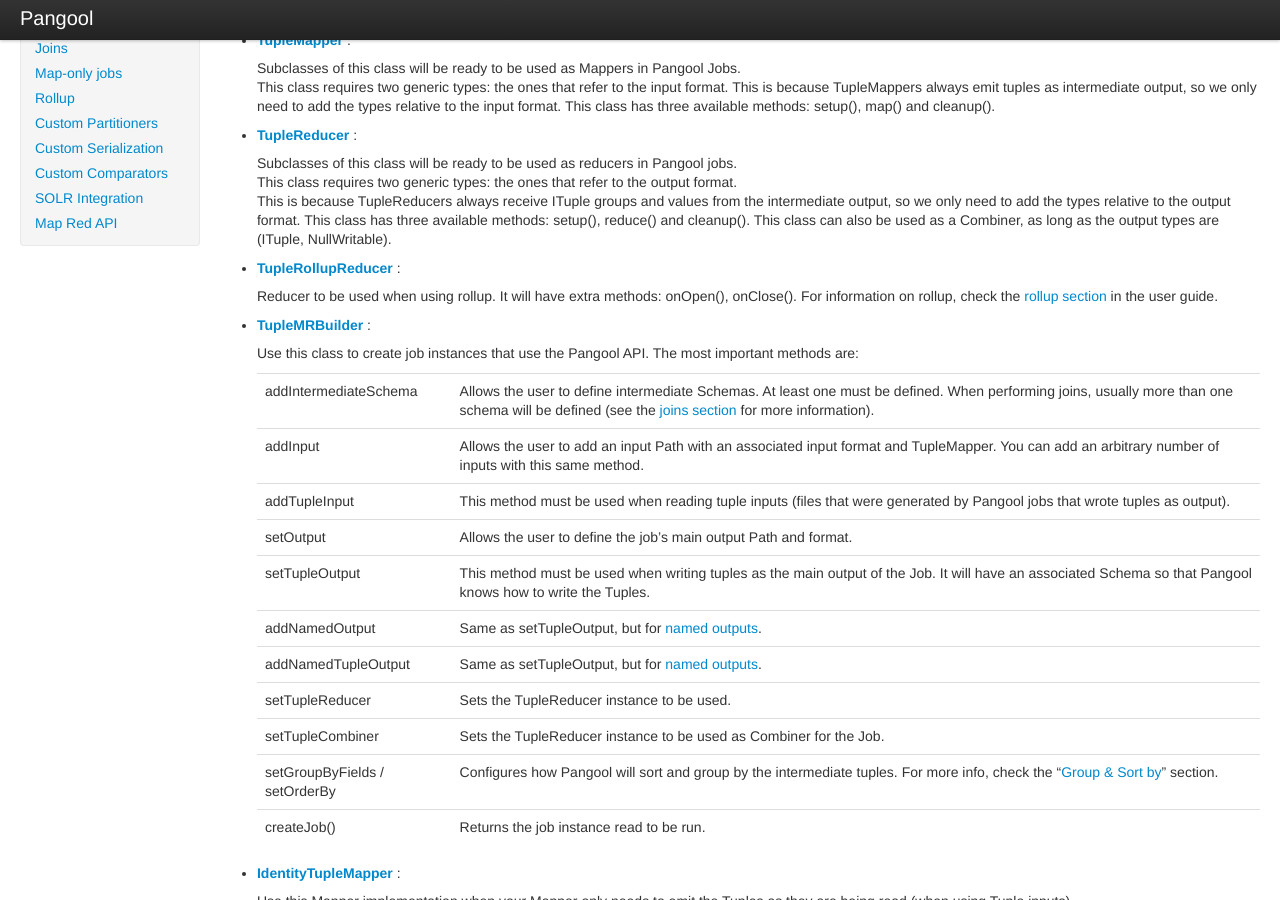
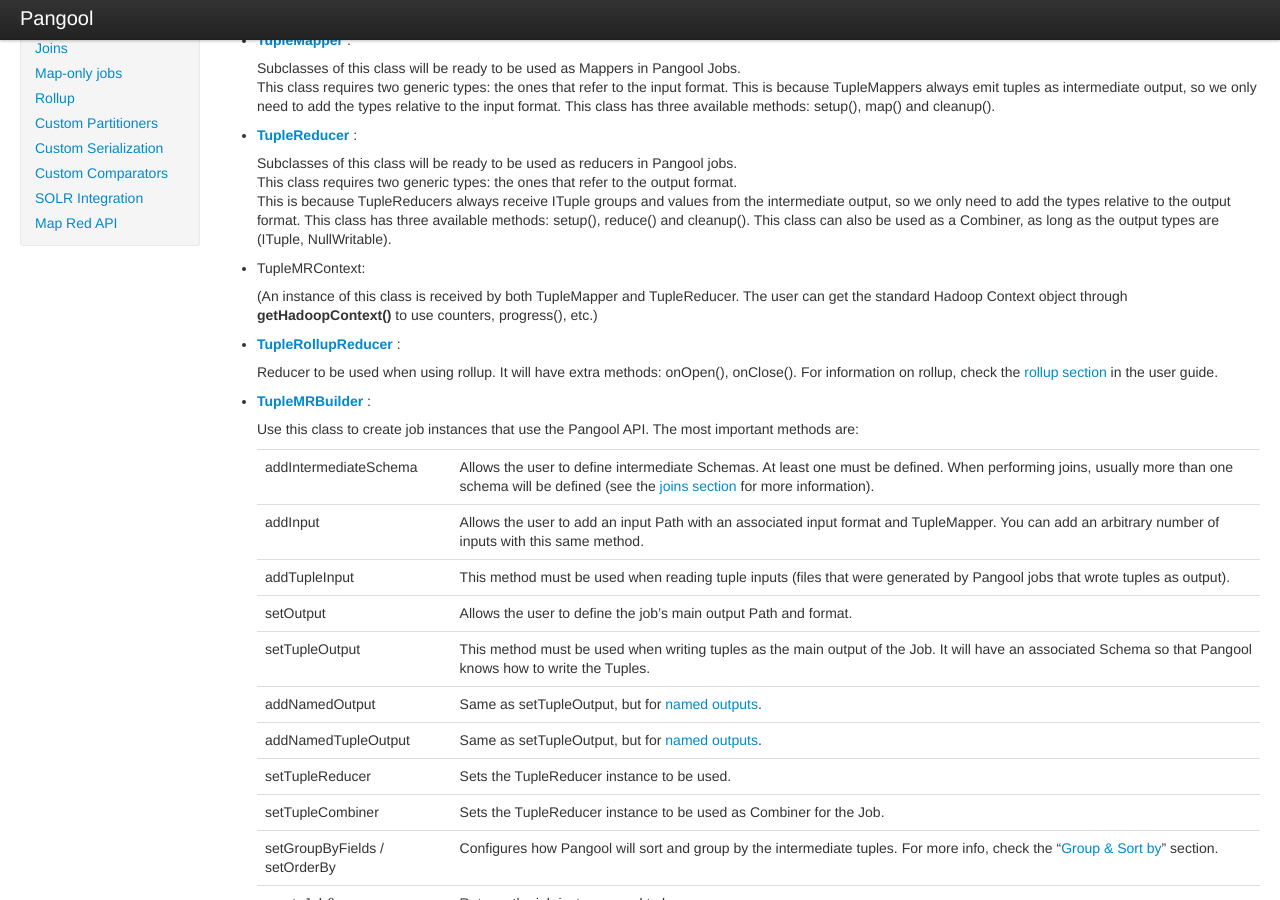
Before and after one commit to datasalt/pangool, a Jekyll site: the page built from userguide/mapred_api.html, in a window 1280 px wide and 900 px high, scrolled down 306 px. Built offline with Jekyll 4.4.1, drawn with Linux system fonts in a browser that asks for light colours; nearby versions of some CDN libraries; Markdown is read by kramdown in place of the engine named in the settings.

Commit message:
A mention to TupleMRContext in the user guide.

```diff
--- a/userguide/mapred_api.html
+++ b/userguide/mapred_api.html
@@ -31,6 +31,10 @@
 	This class can also be used as a Combiner, as long as the output types are (ITuple, NullWritable).</p>
 	</li>
 
+	<li>TupleMRContext:
+	</p>
+	<p>(An instance of this class is received by both TupleMapper and TupleReducer. The user can get the standard Hadoop Context object through <strong>getHadoopContext()</strong> to use counters, progress(), etc.)</p>
+	</li>
 
 	<li><strong><a href='https://github.com/datasalt/pangool/blob/master/core/src/main/java/com/datasalt/pangool/tuplemr/TupleRollupReducer.java'>TupleRollupReducer</a></strong> :
 	</p>
```
